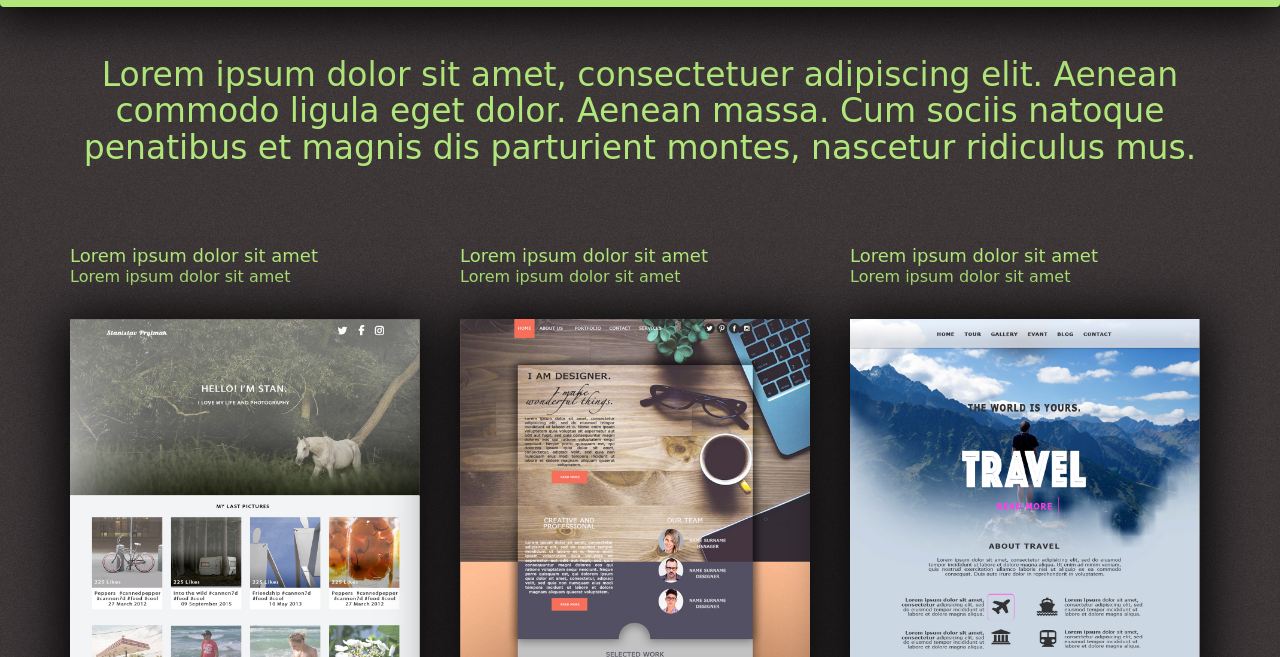
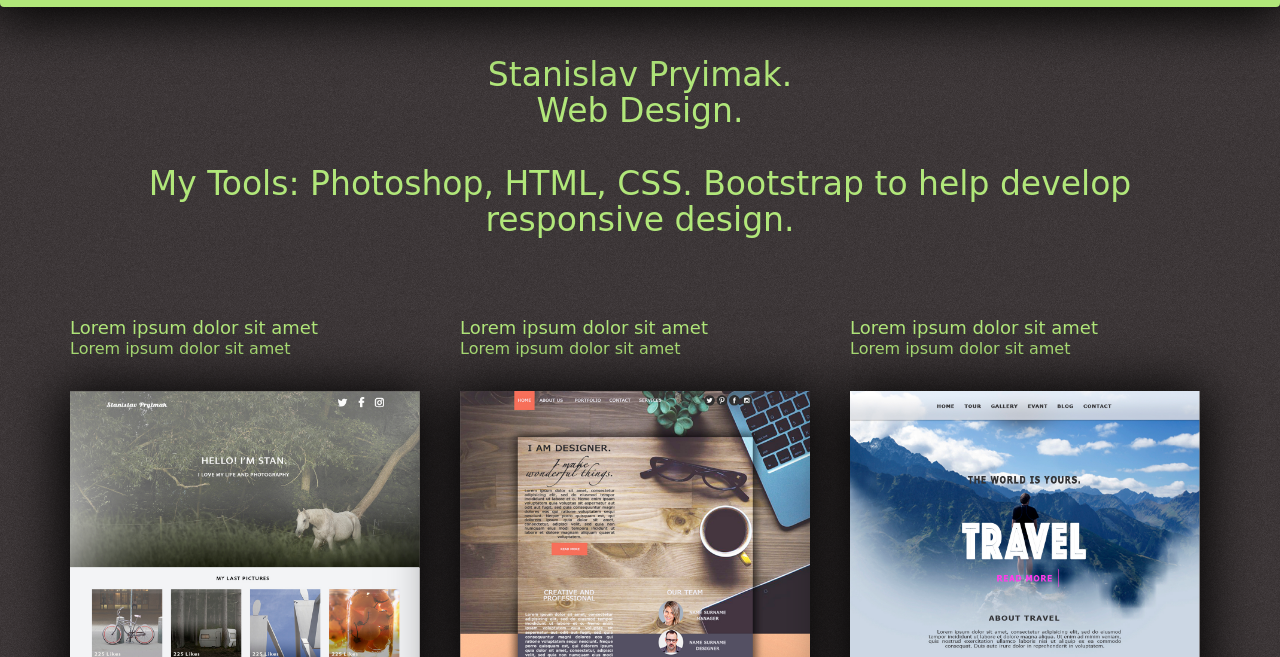
Before and after one commit to StanNYork/stannyork.github.io, a plain HTML site: page index.html in a window 1280 px wide. Shown: the part 143-800 px from the top of the page. Drawn offline with nearby package versions, Linux system fonts and the light colour scheme; a script that the page names is missing; a web font is replaced by a local one.

Commit message:
initiate commit

```diff
--- a/index.html
+++ b/index.html
@@ -65,7 +65,8 @@ body {background-image: url(images/bg.jpg)}
          <div class="content">
          	<div class="container">
                <div class="slogan">
-                <h1>Lorem ipsum dolor sit amet, consectetuer adipiscing elit. Aenean commodo ligula eget dolor. Aenean massa. Cum sociis natoque penatibus et magnis dis parturient montes, nascetur ridiculus mus. </h1>
+                <h1>Stanislav Pryimak. <br/> Web Design. <br/> <br/> My Tools: Photoshop, HTML, CSS.
+                    Bootstrap to help develop responsive design. </h1>
              </div>
                 <div class="row">
                   <div class="card-row clearfix">
```
